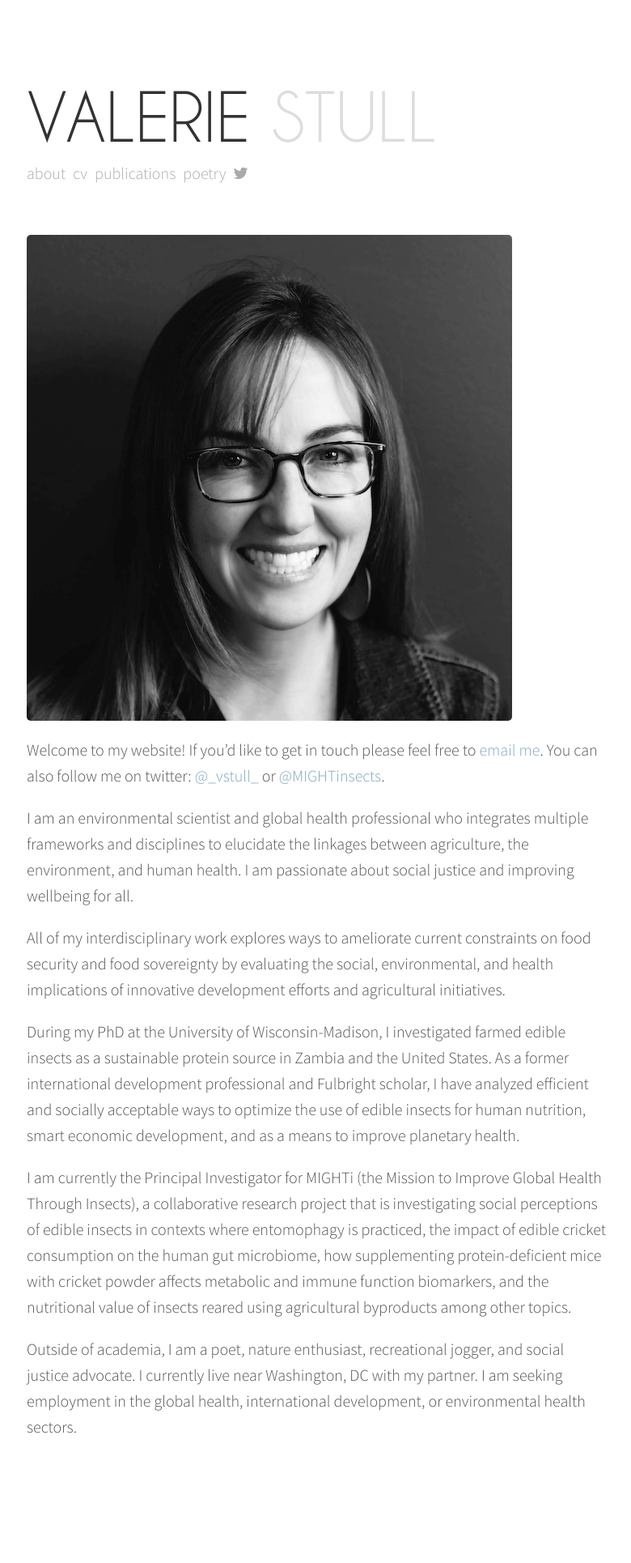
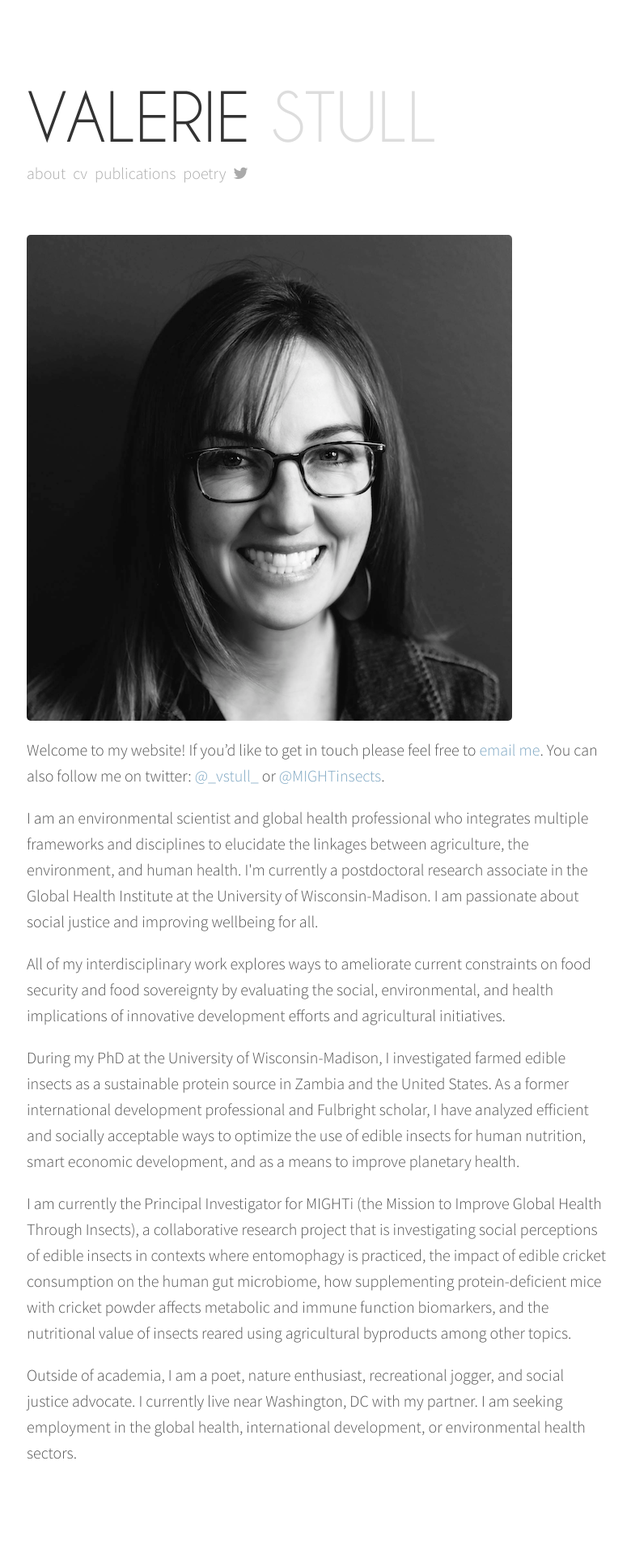
Before and after one commit to valeriestull/valeriestull.github.io, a Jekyll site: the page built from index.html, in a window 1280 px wide. Shown: the whole page at 81% size, without its empty margins (247-1027 px from the left). Built offline with Jekyll 4.4.1, drawn with Linux system fonts in a browser that asks for light colours; nearby versions of some CDN libraries; some web fonts are replaced; Markdown is read by kramdown in place of the engine named in the settings; before the commit the page ends 1898 px from its top, so only the background shows below that.

Commit message:
Update index.html
add postdoc to index.html

```diff
--- a/index.html
+++ b/index.html
@@ -22,7 +22,7 @@ layout: default
   free to <a href="mailto:vstull@wisc.edu">email me</a>.  You can also follow
   me on twitter: <a href="https://twitter.com/_vstull_">@_vstull_</a> or <a href="https://twitter.com/MIGHTinsects"> @MIGHTinsects</a>.</p>
 
-<p>I am an environmental scientist and global health professional who integrates multiple frameworks and disciplines to elucidate the linkages between agriculture, the environment, and human health.  I am passionate about social justice and improving wellbeing for all.  </p>
+<p>I am an environmental scientist and global health professional who integrates multiple frameworks and disciplines to elucidate the linkages between agriculture, the environment, and human health.  I'm currently a postdoctoral research associate in the Global Health Institute at the University of Wisconsin-Madison. I am passionate about social justice and improving wellbeing for all.  </p>
 
 <p>All of my interdisciplinary work explores ways to ameliorate current constraints on food security and food sovereignty by evaluating the social, environmental, and health implications of innovative development efforts and agricultural initiatives.</p>
 
```
